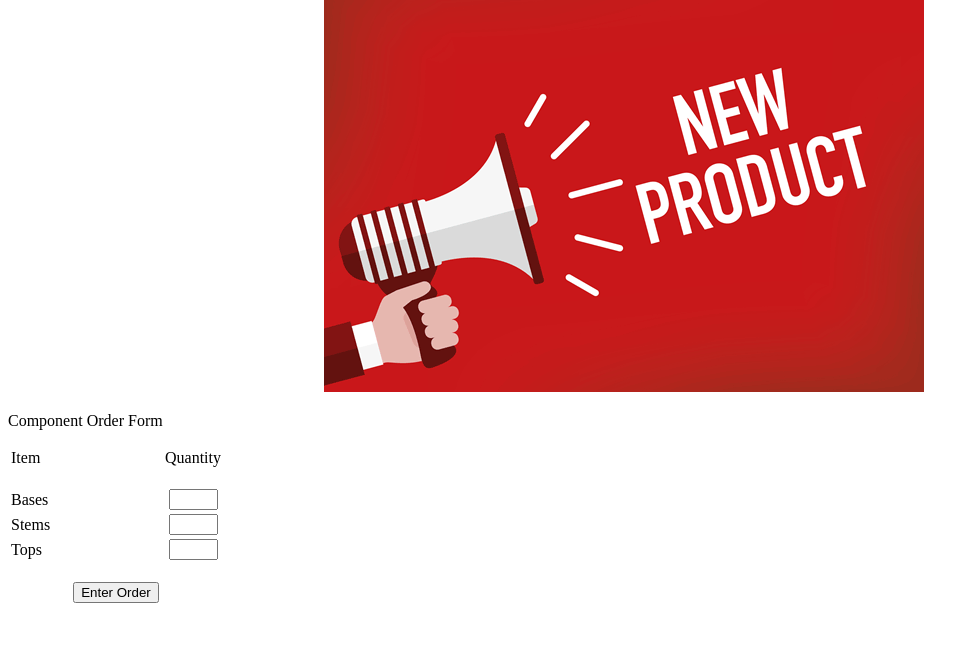
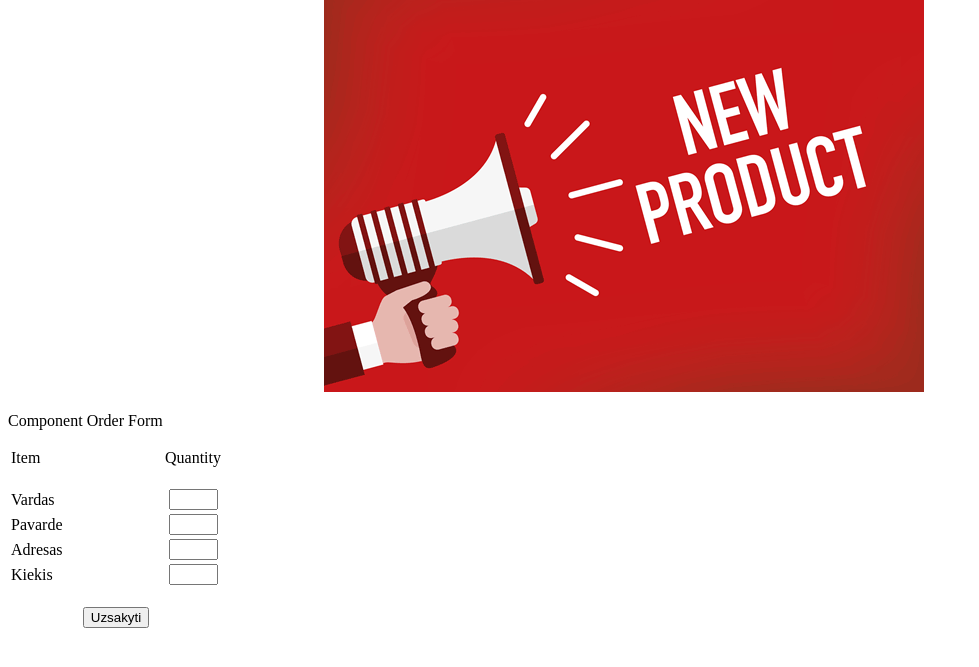
Before and after one commit to Sharemonster/nfqakademijapsl, a PHP site: page / in a window 1280 px wide. Shown: the part 19-686 px from the top of the page, without its empty margins (0-979 px from the left). Run offline with PHP 8.4, Linux system fonts and the light colour scheme.

Commit message:
Hope it works

```diff
--- a/index.php
+++ b/index.php
@@ -22,21 +22,26 @@
         &nbsp;</td>
       </tr>
       <tr>
-        <td>Bases</td>
-        <td align="center"><input type="text" name="qtybases" size="3" maxlength="3"></td>
+        <td>Vardas</td>
+        <td align="center"><input type="text" name="vardas" size="3" maxlength="3"></td>
       </tr>
       <tr>
-        <td>Stems</td>
-        <td align="center"><input type="text" name="qtystems" size="3" maxlength="3"></td>
+        <td>Pavarde</td>
+        <td align="center"><input type="text" name="pavarde" size="3" maxlength="3"></td>
       </tr>
       <tr>
-        <td>Tops</td>
-        <td align="center"><input type="text" name="qtytops" size="3"
+        <td>Adresas</td>
+        <td align="center"><input type="text" name="adresas" size="3"
+        maxlength="3"></td>
+      </tr>
+      <tr>
+        <td>Kiekis</td>
+        <td align="center"><input type="text" name="kiekis" size="3"
         maxlength="3"></td>
       </tr>
       <tr>
         <td colspan="2" align="center"><br>
-        <input type="submit" value="Enter Order"></td>
+        <input type="submit" value="Uzsakyti"></td>
       </tr>
     </table>
   </form>
```
Also changed, not shown: apdoroti.php (+20 -10 lines).
